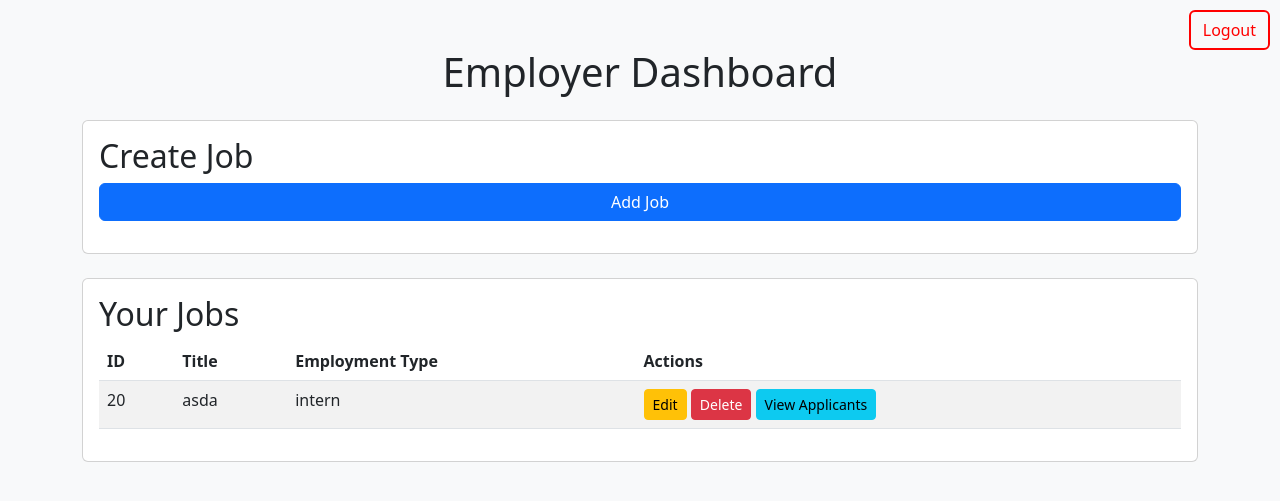
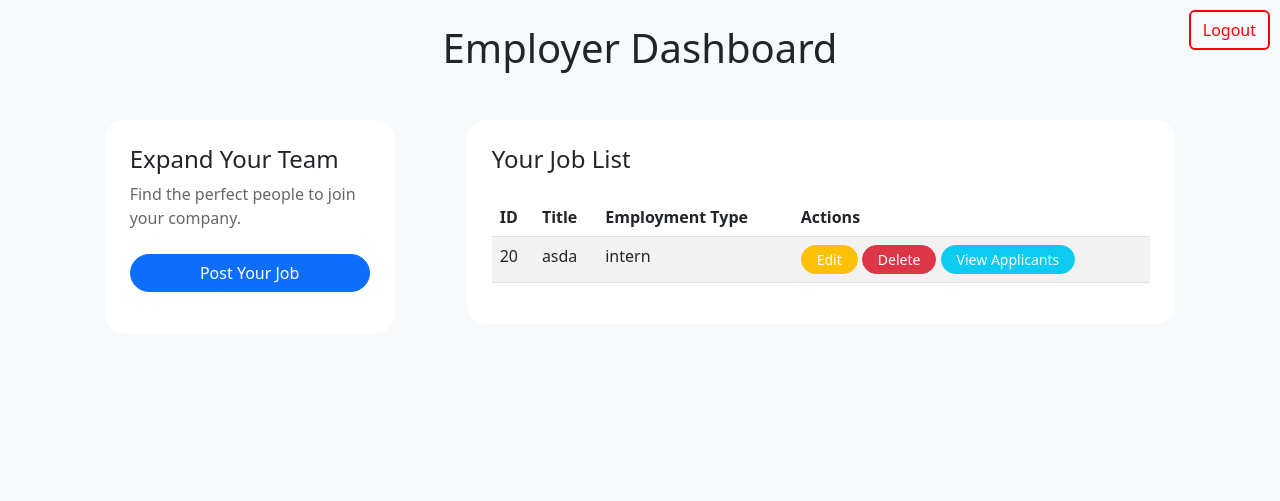
Before and after one commit to DikaEkaaaaa/TR_PW, a PHP site: page /pages/employer/dashboard.php in a window 1280 px wide. Shown: the top 501 px of the page. Run offline with PHP 8.4, Linux system fonts and the light colour scheme; a user stored in the database is signed in; data comes from the database, SQL or seed files in the repository.

Commit message:
feat(ui): redesign employer dashboard with improved card and table styling for better user interaction

```diff
--- a/pages/employer/dashboard.php
+++ b/pages/employer/dashboard.php
@@ -16,29 +16,51 @@ $result = $stmt->get_result();
 ?>
 <!DOCTYPE html>
 <html lang="en">
+
 <head>
     <meta charset="UTF-8">
     <meta name="viewport" content="width=device-width, initial-scale=1.0">
     <title>Employer Dashboard</title>
     <link href="https://cdn.jsdelivr.net/npm/bootstrap@5.3.0/dist/css/bootstrap.min.css" rel="stylesheet">
+    <style>
+        .card-custom {
+            background-color: white;
+            padding: 25px;
+            border-radius: 20px;
+        }
+        .table-custom {
+            background-color: white;
+            padding: 25px;
+            border-radius: 20px;
+        }
+
+        .btn-custom {
+            border-radius: 25px;
+        }
+    </style>
 </head>
+
 <body class="bg-light">
-    <div class="container mt-5">
-        <h1 class="text-center mb-4">Employer Dashboard</h1>
+    <h1 class="text-center my-4">Employer Dashboard</h1>
+    <div class="row row-cols-1 p-4 row-cols-sm-2 gap-5 justify-content-center">
 
-        <div class="card mb-4">
-            <div class="card-body">
-                <h2 class="card-title">Create Job</h2>
+        <div class="col col-sm-3">
+            <div class="card-custom">
+                <div class="-body">
+                    <h2 class="fs-4">Expand Your Team</h2>
+                    <p style="color:rgba(0,0,0,0.6)" class="m-0  mb-4 fs-6">Find the perfect people to join your company.</p>
                     <form action="add.php" method="POST">
-                    <button type="submit" class="btn btn-primary w-100">Add Job</button>
+                        <button type="submit" class="btn btn-primary w-100 btn-custom">Post Your Job</button>
                     </form>
+                </div>
             </div>
         </div>
 
         <!-- Daftar Lowongan -->
-        <div class="card mb-4">
-            <div class="card-body">
-                <h2 class="card-title">Your Jobs</h2>
+        <div class="col col-sm-7">
+            <div class="table-custom">
+                <div class="-body">
+                    <h2 class="card-title fs-4 mb-4">Your Job List</h2>
                     <?php if ($result->num_rows > 0): ?>
                         <table class="table table-striped">
                             <thead>
@@ -56,9 +78,9 @@ $result = $stmt->get_result();
                                         <td><?= htmlspecialchars($job['title']) ?></td>
                                         <td><?= $job['employment_type'] ?></td>
                                         <td>
-                                        <a href="edit_job.php?id=<?= $job['id'] ?>" class="btn btn-warning btn-sm">Edit</a>
-                                        <a href="delete_job.php?id=<?= $job['id'] ?>" class="btn btn-danger btn-sm" onclick="return confirm('Are you sure?')">Delete</a>
-                                        <a href="view_applicants.php?job_id=<?= $job['id'] ?>" class="btn btn-info btn-sm">View Applicants</a>
+                                            <a href="edit_job.php?id=<?= $job['id'] ?>" style="border-radius:30px;color:white;padding: 3px 15px;" class="btn btn-warning btn-sm">Edit</a>
+                                            <a href="delete_job.php?id=<?= $job['id'] ?>" style="border-radius:30px;color:white;padding: 3px 15px;" class="btn btn-danger btn-sm" onclick="return confirm('Are you sure?')">Delete</a>
+                                            <a href="view_applicants.php?job_id=<?= $job['id'] ?>" style="border-radius:30px;color:white;padding: 3px 15px;" class="btn btn-info btn-sm">View Applicants</a>
                                         </td>
                                     </tr>
                                 <?php endwhile; ?>
@@ -70,5 +92,8 @@ $result = $stmt->get_result();
                 </div>
             </div>
         </div>
+    </div>
+
 </body>
+
 </html>
```
Lines whose indentation alone changed are shown as unchanged.
